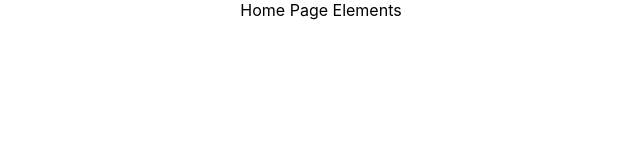
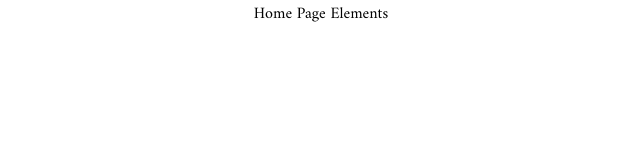
Before and after one commit to calebcadainoo/portfolio, a React (Create React App) app: page / in a window 1280 px wide. Shown: the top 160 px of the page, without its empty margins (319-959 px from the left). Built offline with nearby package versions, Linux system fonts and the light colour scheme.

Commit message:
feat: Google Fonts - configured Google fonts for app

```diff
--- a/src/css/index.css
+++ b/src/css/index.css
@@ -1,6 +1,17 @@
+ @import url('https://fonts.googleapis.com/css2?family=Amiri:wght@400;700&family=Handlee&family=Lato:wght@100;300;400;700;900&display=swap');
+
+ :root {
+   --font-amiri: 'Amiri';
+   --font-lato: 'Lato';
+   --font-handlee: 'Handlee';
+   --theme-color: #0971f1;
+   --dark-theme: #3a3a3a;
+   --dark-theme-fore: rgba(255, 255, 255, 0.9);
+ }
+
  body {
    margin: 0;
-  font-family: -apple-system, BlinkMacSystemFont, 'Segoe UI', 'Roboto', 'Oxygen',
+   font-family: var(--font-amiri), -apple-system, BlinkMacSystemFont, 'Segoe UI', 'Roboto', 'Oxygen',
      'Ubuntu', 'Cantarell', 'Fira Sans', 'Droid Sans', 'Helvetica Neue',
      sans-serif;
    -webkit-font-smoothing: antialiased;
```
Also changed, not shown: src/components/Nav/Bar.tsx (added, +7 -0 lines), public/manifest.json. Lines whose indentation alone changed are shown as unchanged.
